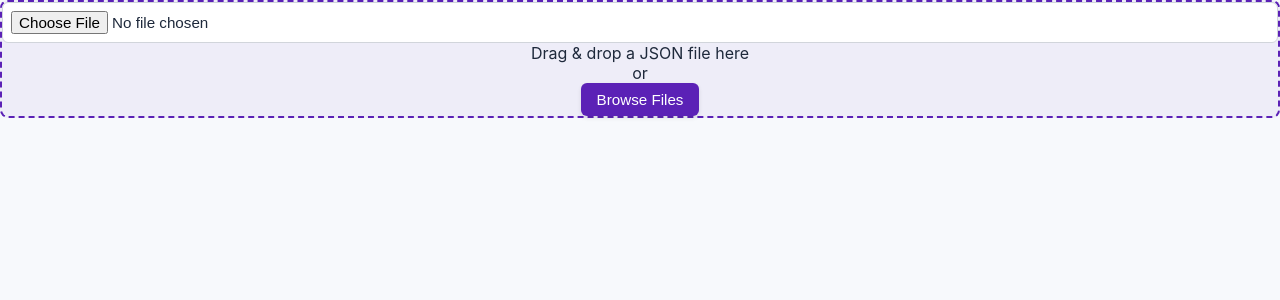
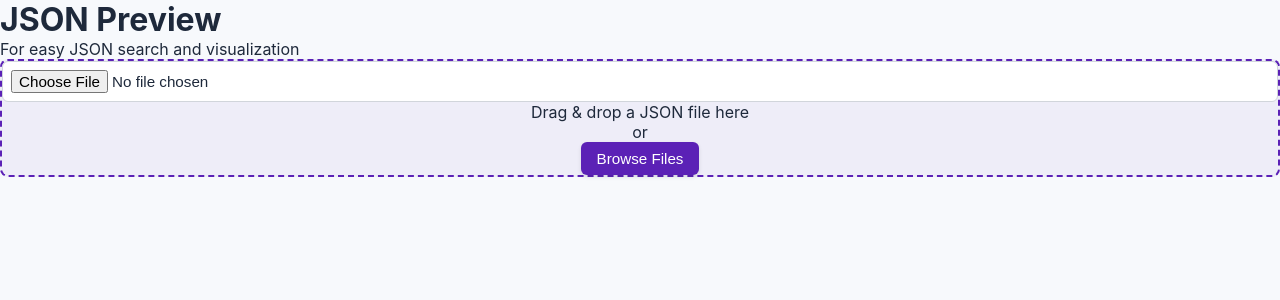
Before and after one commit to davidus27/json-preview, a React (Create React App) app: page / in a window 1280 px wide. Shown: the top 300 px of the page. Built offline with nearby package versions, Linux system fonts and the light colour scheme.

Commit message:
add Welcome text at the start

```diff
--- a/src/App.jsx
+++ b/src/App.jsx
@@ -19,29 +19,44 @@ export default function App() {
 
   const toggleAll = () => setAllExpanded(exp => !exp);
 
+  const WelcomeMessage = () => {
+    return (
+      <div className="text-center mb-8">
+        <h1 className="text-4xl sm:text-5xl font-extrabold text-transparent bg-clip-text bg-gradient-to-r from-pink-500 via-purple-500 to-indigo-500 animate-gradient">
+          JSON Preview
+        </h1>
+        <p className="mt-2 text-lg text-gray-500">
+          For easy JSON search and visualization
+        </p>
+      </div>
+    );
+  };
+
   if (!jsonData) {
     return (
       <div className="min-h-screen flex items-center justify-center">
+        <WelcomeMessage />
         <DragDropArea onDataLoaded={onDataLoaded} />
       </div>
     );
   }
 
   return (
-    <div className="flex h-screen">
+    <div className="app-container">
       {/* Left panel with sticky search */}
-      <div className="w-1/4 border-r flex flex-col">
-        <div className="sticky top-0 bg-white dark:bg-gray-800 z-10">
+      <div className="left-panel">
+        <div className="left-panel-header">
           <SearchBar filter={filter} setFilter={setFilter} />
-          <button onClick={toggleAll}>
+          <button className="toggle-button" onClick={toggleAll}>
             {allExpanded ? 'Collapse All' : 'Expand All'}
           </button>
-          <Breadcrumbs path={selectedPath} onSelect={setSelectedPath} />
-          <InspectorPanel data={jsonData} path={selectedPath} />
+          <div className="flex flex-col gap-2">
+            <Breadcrumbs path={selectedPath} onSelect={setSelectedPath} />
+            <InspectorPanel data={jsonData} path={selectedPath} />
+          </div>
         </div>
-        <div className="flex-1 overflow-auto">
-          <TreeRenderer data={jsonData} filter={filter} onSelect={setSelectedPath} allExpanded={allExpanded} />
-        </div>
+        <div className="tree-container"></div>
+        <TreeRenderer data={jsonData} filter={filter} onSelect={setSelectedPath} allExpanded={allExpanded} />
       </div>
     </div>
   );
```
